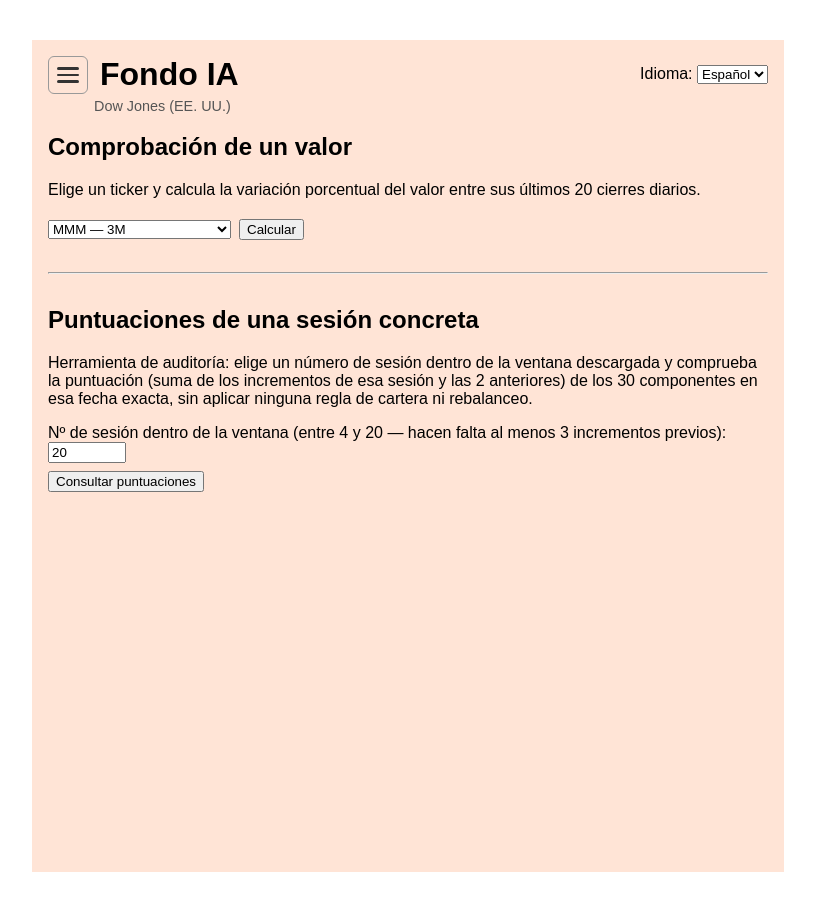
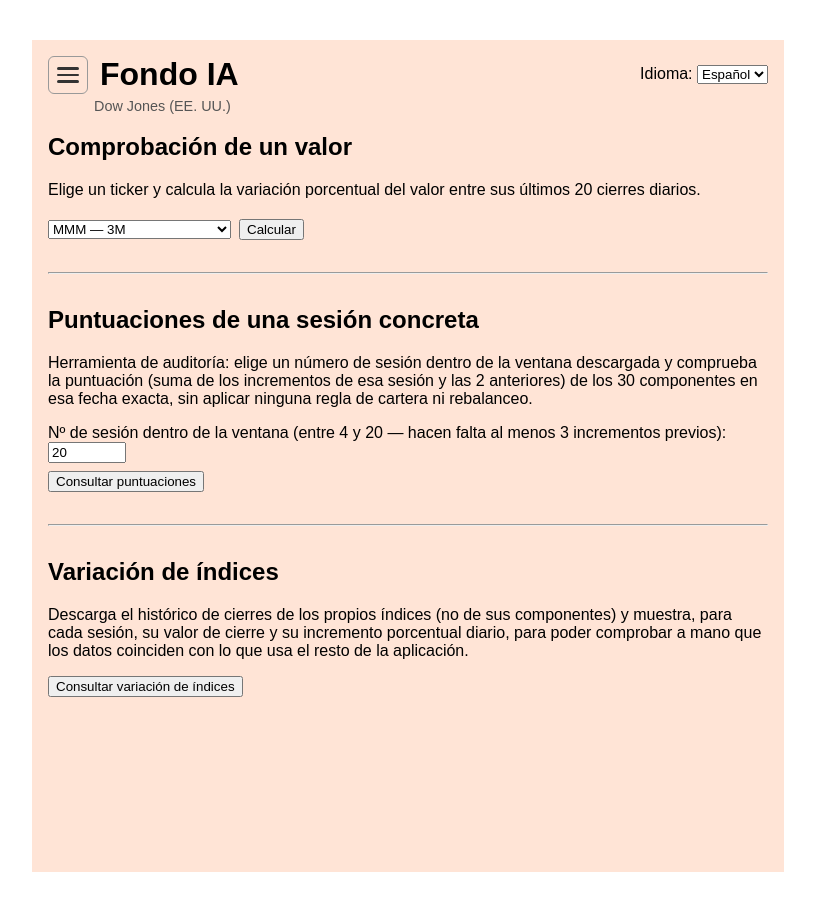
Before and after one commit to antonioluiscliment/fondo-ia-web, a Next.js app: page /comprobaciones in a window 1280 px wide. Shown: the whole page, without its empty margins (232-1047 px from the left). Built offline with nearby package versions, Linux system fonts and the light colour scheme.

Commit message:
Add files via upload

```diff
--- a/pages/comprobaciones.js
+++ b/pages/comprobaciones.js
@@ -26,6 +26,10 @@ export default function Comprobaciones() {
   const [resultadoPuntuaciones, setResultadoPuntuaciones] = useState(null);
   const [cargandoPuntuaciones, setCargandoPuntuaciones] = useState(false);
   const [errorPuntuaciones, setErrorPuntuaciones] = useState(null);
+
+  const [variacionIndices, setVariacionIndices] = useState(null);
+  const [cargandoVariacionIndices, setCargandoVariacionIndices] = useState(false);
+  const [errorVariacionIndices, setErrorVariacionIndices] = useState(null);
 
   async function consultar() {
     setCargando(true);
@@ -56,6 +60,22 @@ export default function Comprobaciones() {
       setErrorPuntuaciones(e.message);
     } finally {
       setCargandoPuntuaciones(false);
+    }
+  }
+
+  async function consultarVariacionIndices() {
+    setCargandoVariacionIndices(true);
+    setErrorVariacionIndices(null);
+    setVariacionIndices(null);
+    try {
+      const resp = await fetch(`/api/variacionIndices?dias=${diasVentana}`);
+      const json = await resp.json();
+      if (!resp.ok) throw new Error(json.error || "Error desconocido");
+      setVariacionIndices(json);
+    } catch (e) {
+      setErrorVariacionIndices(e.message);
+    } finally {
+      setCargandoVariacionIndices(false);
     }
   }
 
@@ -158,6 +178,42 @@ export default function Comprobaciones() {
           </table>
         </>
       )}
+
+      <hr style={{ margin: "32px 0" }} />
+
+      <h2>{t.variacionIndicesTitulo}</h2>
+      <p>{t.variacionIndicesDesc}</p>
+
+      <button onClick={consultarVariacionIndices} disabled={cargandoVariacionIndices}>
+        {cargandoVariacionIndices ? t.variacionIndicesBotonCargando : t.variacionIndicesBoton}
+      </button>
+
+      {errorVariacionIndices && <p style={{ color: "crimson" }}>{t.error}: {errorVariacionIndices}</p>}
+
+      {variacionIndices && (
+        <table border="1" cellPadding="6" style={{ borderCollapse: "collapse", width: "100%", marginTop: 16 }}>
+          <thead>
+            <tr>
+              <th>{t.colFecha}</th>
+              <th>Dow Jones</th>
+              <th>{t.colIncremento}</th>
+              <th>IBEX 35</th>
+              <th>{t.colIncremento}</th>
+            </tr>
+          </thead>
+          <tbody>
+            {variacionIndices.filas.map((f) => (
+              <tr key={f.fecha}>
+                <td>{f.fecha.slice(0, 10)}</td>
+                <td>{f.dowJones.toLocaleString()}</td>
+                <td>{f.incrementoDowJones !== null ? `${f.incrementoDowJones.toFixed(3)}%` : "-"}</td>
+                <td>{f.ibex35.toLocaleString()}</td>
+                <td>{f.incrementoIbex35 !== null ? `${f.incrementoIbex35.toFixed(3)}%` : "-"}</td>
+              </tr>
+            ))}
+          </tbody>
+        </table>
+      )}
     </MenuLayout>
   );
 }
```
